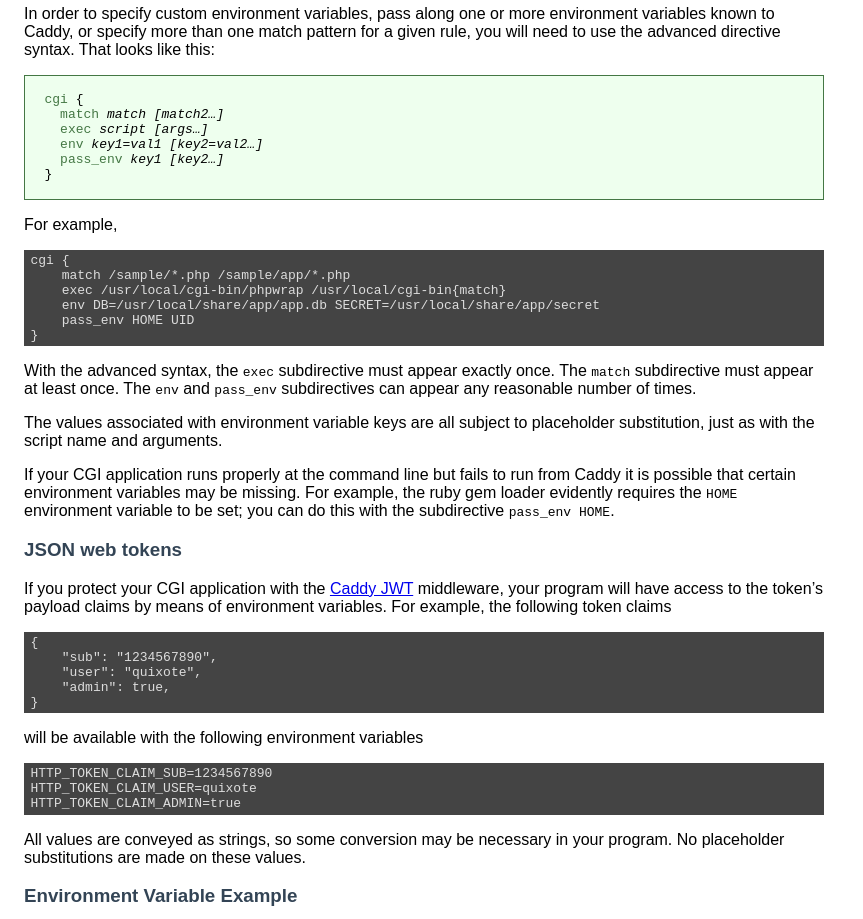
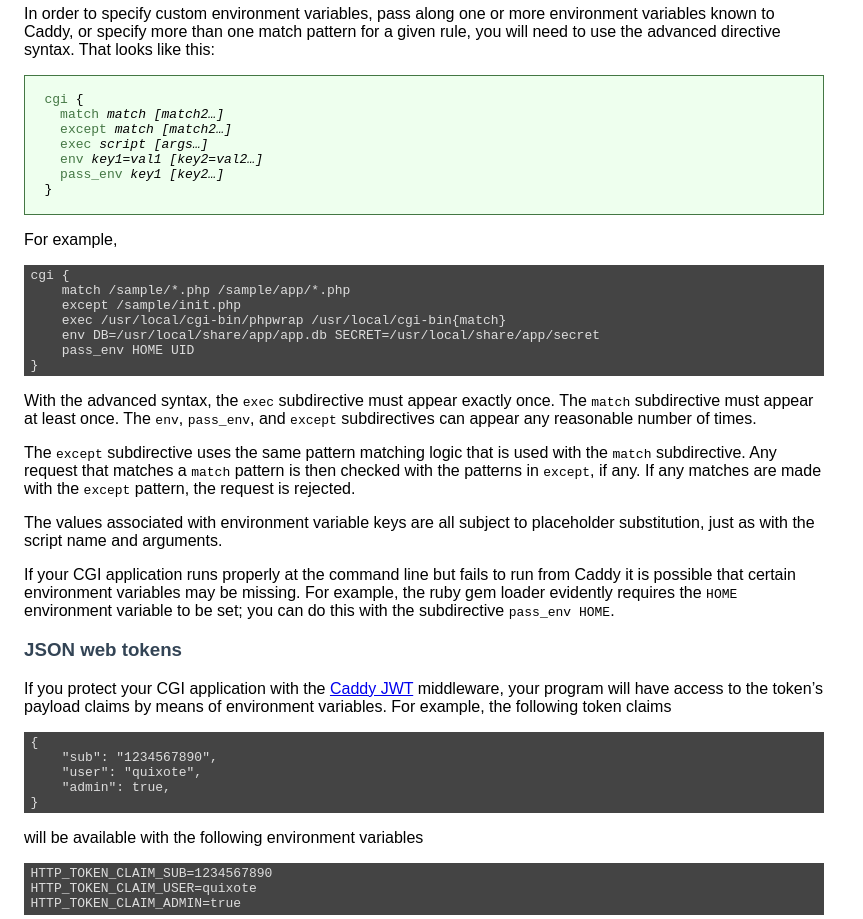
Before and after one commit to jung-kurt/jung-kurt.github.io, a plain HTML site: page cgi/index.html in a window 1280 px wide. Shown: the part 3840-4759 px from the top of the page, without its empty margins (0-863 px from the left). Drawn offline with Linux system fonts and the light colour scheme.

Commit message:
Update documentation

```diff
--- a/cgi/index.html
+++ b/cgi/index.html
@@ -222,6 +222,7 @@ looks like this:</p>
 
 <div class="syntax"><p><span class="key">cgi</span> {
   <span class="key">match</span> <span class="subkey">match [match2&hellip;]</span>
+  <span class="key">except</span> <span class="subkey">match [match2&hellip;]</span>
   <span class="key">exec</span> <span class="subkey">script [args&hellip;]</span>
   <span class="key">env</span> <span class="subkey">key1=val1 [key2=val2&hellip;]</span>
   <span class="key">pass_env</span> <span class="subkey">key1 [key2&hellip;]</span>
@@ -231,6 +232,7 @@ looks like this:</p>
 
 <pre><code>cgi {
     match /sample/*.php /sample/app/*.php
+    except /sample/init.php
     exec /usr/local/cgi-bin/phpwrap /usr/local/cgi-bin{match}
     env DB=/usr/local/share/app/app.db SECRET=/usr/local/share/app/secret
     pass_env HOME UID
@@ -238,8 +240,13 @@ looks like this:</p>
 </code></pre>
 
 <p>With the advanced syntax, the <code>exec</code> subdirective must appear exactly once. The
-<code>match</code> subdirective must appear at least once. The <code>env</code> and <code>pass_env</code>
-subdirectives can appear any reasonable number of times.</p>
+<code>match</code> subdirective must appear at least once. The <code>env</code>, <code>pass_env</code>, and
+<code>except</code> subdirectives can appear any reasonable number of times.</p>
+
+<p>The <code>except</code> subdirective uses the same pattern matching logic that is used
+with the <code>match</code> subdirective. Any request that matches a <code>match</code> pattern is
+then checked with the patterns in <code>except</code>, if any. If any matches are made
+with the <code>except</code> pattern, the request is rejected.</p>
 
 <p>The values associated with environment variable keys are all subject to
 placeholder substitution, just as with the script name and arguments.</p>
```
